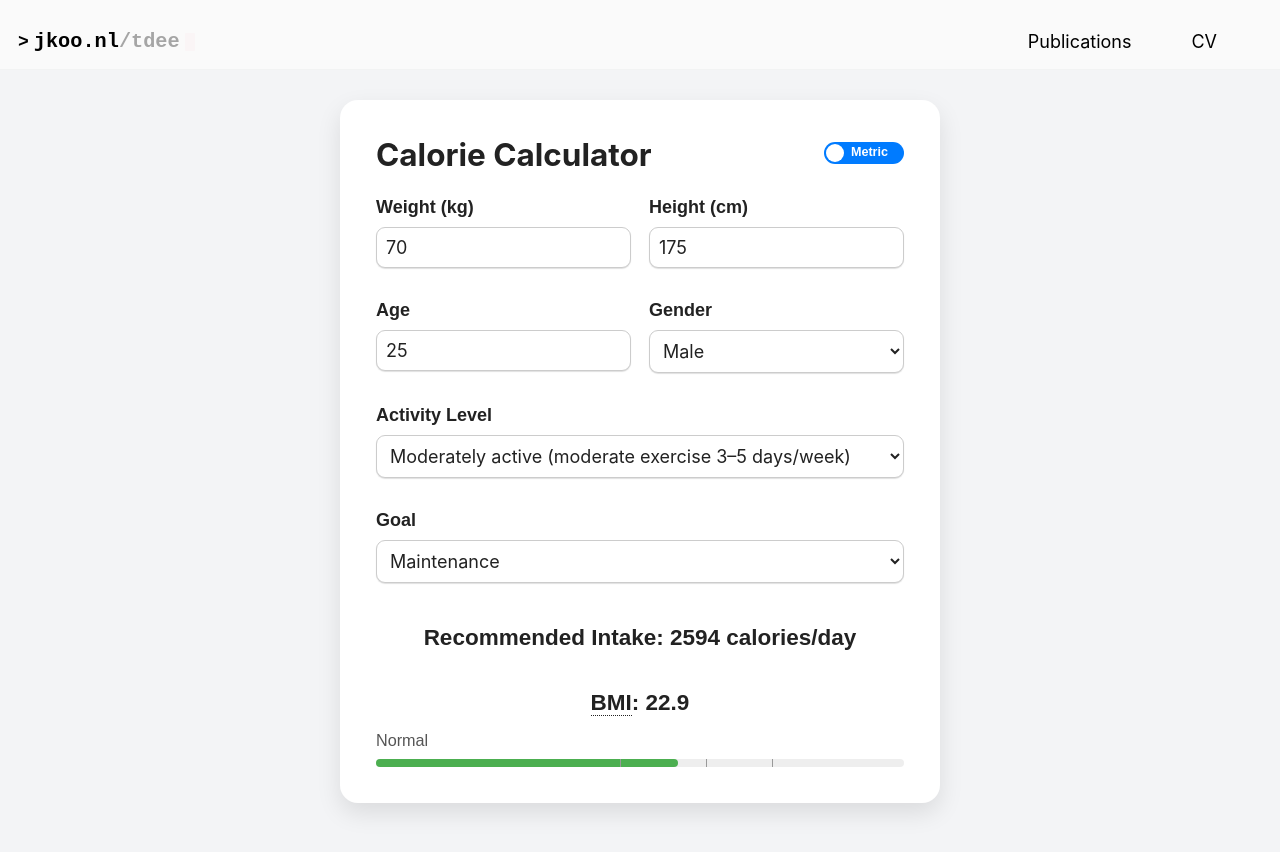
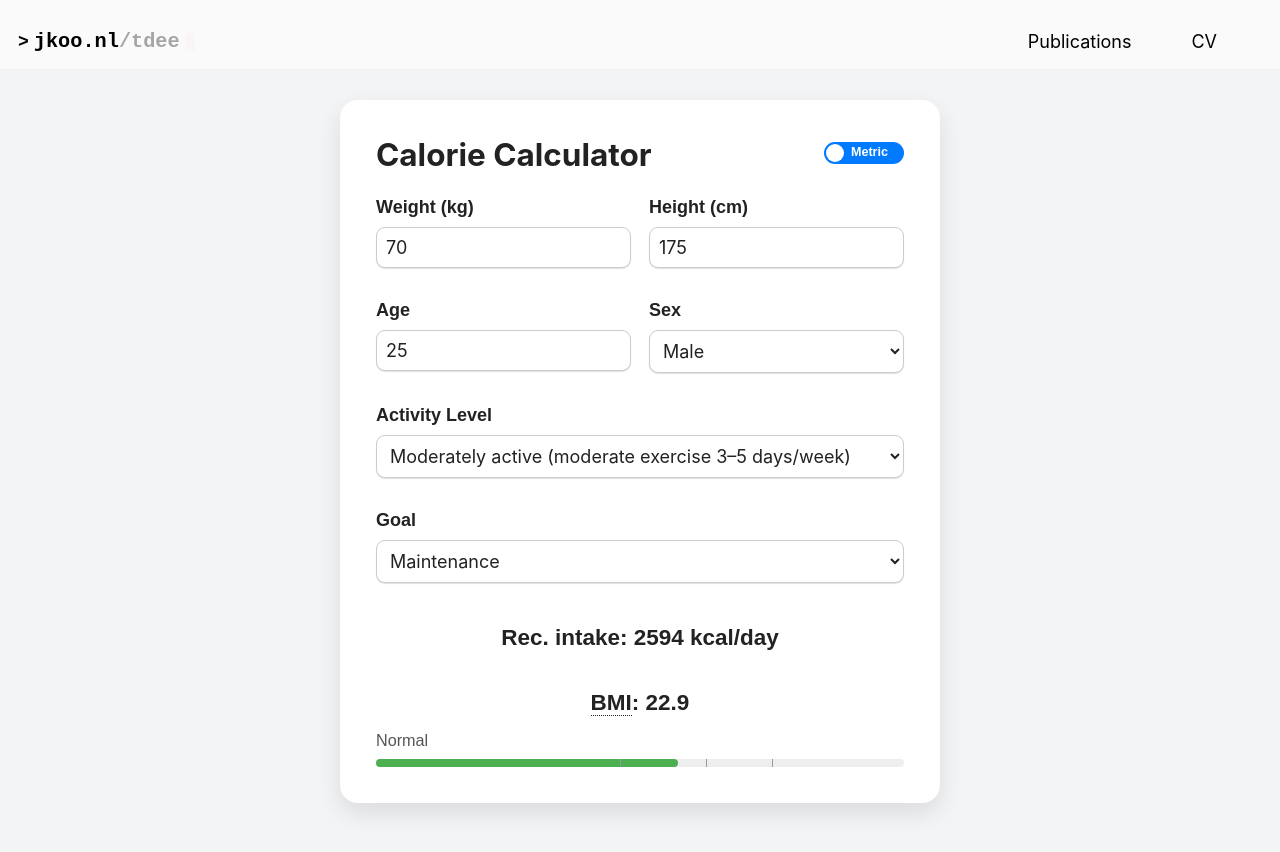
Before and after one commit to tanxpyox/jkoo.nl, a Jekyll site: the page built from _pages/tdee.md, in a window 1280 px wide and 965 px high. Shown: the top 852 px of the window. Built offline with Jekyll 4.4.1, drawn with Linux system fonts in a browser that asks for light colours.

Commit message:
units qol

```diff
--- a/_pages/tdee.md
+++ b/_pages/tdee.md
@@ -151,8 +151,8 @@ redirect_from:
     <input type="number" id="age" min="10" max="100" placeholder="e.g. 30">
   </div>
   <div class="form-group" style="flex: 1;">
-    <label for="gender">Gender</label>
-    <select id="gender">
+    <label for="sex">Sex</label>
+    <select id="sex">
       <option value="male" selected>Male</option>
       <option value="female">Female</option>
     </select>
@@ -177,7 +177,7 @@ redirect_from:
       </select>
     </div>
     <div class="output">
-      Recommended Intake: <span id="tdee">0</span> calories/day
+      Rec. intake: <span id="tdee">0</span> kcal/day
     </div>
     <div class="output">
       <abbr title="Body Mass Index">BMI</abbr>: <span id="bmi">0</span>
@@ -203,7 +203,7 @@ redirect_from:
       let height = parseFloat(document.getElementById('height').value);
       if (isImperial) height = height * 2.54;
       const age = parseInt(document.getElementById('age').value);
-      const gender = document.getElementById('gender').value;
+      const sex = document.getElementById('sex').value;
       const activity = parseFloat(document.getElementById('activity').value);
       const goal = parseInt(document.getElementById('goal').value);
 
@@ -214,7 +214,7 @@ redirect_from:
       }
 
       let bmr;
-      if (gender === 'male') {
+      if (sex === 'male') {
         bmr = 10 * weight + 6.25 * height - 5 * age + 5;
       } else {
         bmr = 10 * weight + 6.25 * height - 5 * age - 161;
```
Also changed, not shown: _pages/ffmi.md (+4 -4 lines).
